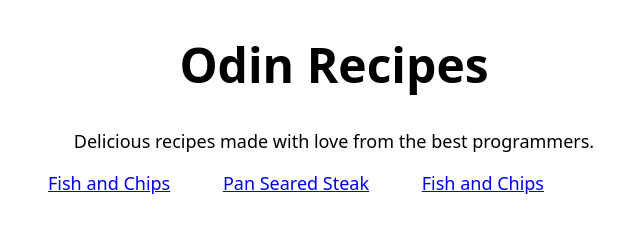
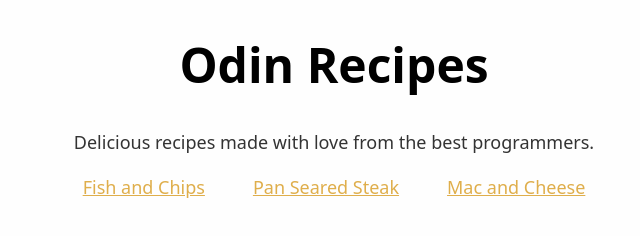
Before and after one commit to chinesehackar/odin-recipes, a plain HTML site: page index.html in a window 1280 px wide. Shown: the whole page, without its empty margins (306-946 px from the left). Drawn offline with Linux system fonts and the light colour scheme.

Commit message:
Add CSS for all recipe pages
I wanted to give more space to the text and lists, add visual hierarchy by making opacity 80%, give a personality by using odin's color for links. All these changes make the website more visually appealing.

```diff
--- a/index.html
+++ b/index.html
@@ -10,10 +10,10 @@
         <div class="content-wrapper">
             <h1>Odin Recipes</h1>
             <p class="subtitle">Delicious recipes made with love from the best programmers.</p>
-            <ul>
+            <ul class="home-navigation">
                 <li class="list-inline"><a href="recipes/fish-and-chips.html">Fish and Chips</a></li>
                 <li class="list-inline"><a href="recipes/pan-seared-steak.html">Pan Seared Steak</a></li>
-                <li class="list-inline"><a href="recipes/mac-and-cheese.html">Fish and Chips</a></li>
+                <li class="list-inline"><a href="recipes/mac-and-cheese.html">Mac and Cheese</a></li>
             </ul>
         </div>
     </body>
--- a/styles.css
+++ b/styles.css
@@ -2,11 +2,12 @@ body {
     box-sizing: border-box;
     font-size: 18px;
     font-family:system-ui, -apple-system, BlinkMacSystemFont, 'Segoe UI', Roboto, Oxygen, Ubuntu, Cantarell, 'Open Sans', 'Helvetica Neue', sans-serif;
+    background-color: #fefefe
 }
 
 .content-wrapper {
-    width: 700px;
-    margin: 0 auto;
+    width: 1000px;
+    margin: 0 auto 2em auto;
 }
 
 h1 {
@@ -18,7 +19,32 @@ h1 {
     text-align: center;
 }
 
+.home-navigation {
+    display: flex;
+    justify-content: center;
+    padding: 0;
+}
+
 .list-inline {
     display: inline;
     padding: 0 24px;
 }
+
+img {
+    max-width: 1000px;
+    height: auto;
+    border-radius: 16px;
+}
+
+p, li {
+    color: rgba(0, 0, 0, 0.8);
+    line-height: 1.5em;
+}
+
+li {
+    margin-bottom: 0.5em;
+}
+
+a {
+    color: rgb(223, 174, 75)
+}
```
Also changed, not shown: recipes/fish-and-chips.html (+3 -1 lines), recipes/mac-and-cheese.html (+3 -1 lines), recipes/pan-seared-steak.html (+3 -1 lines).
